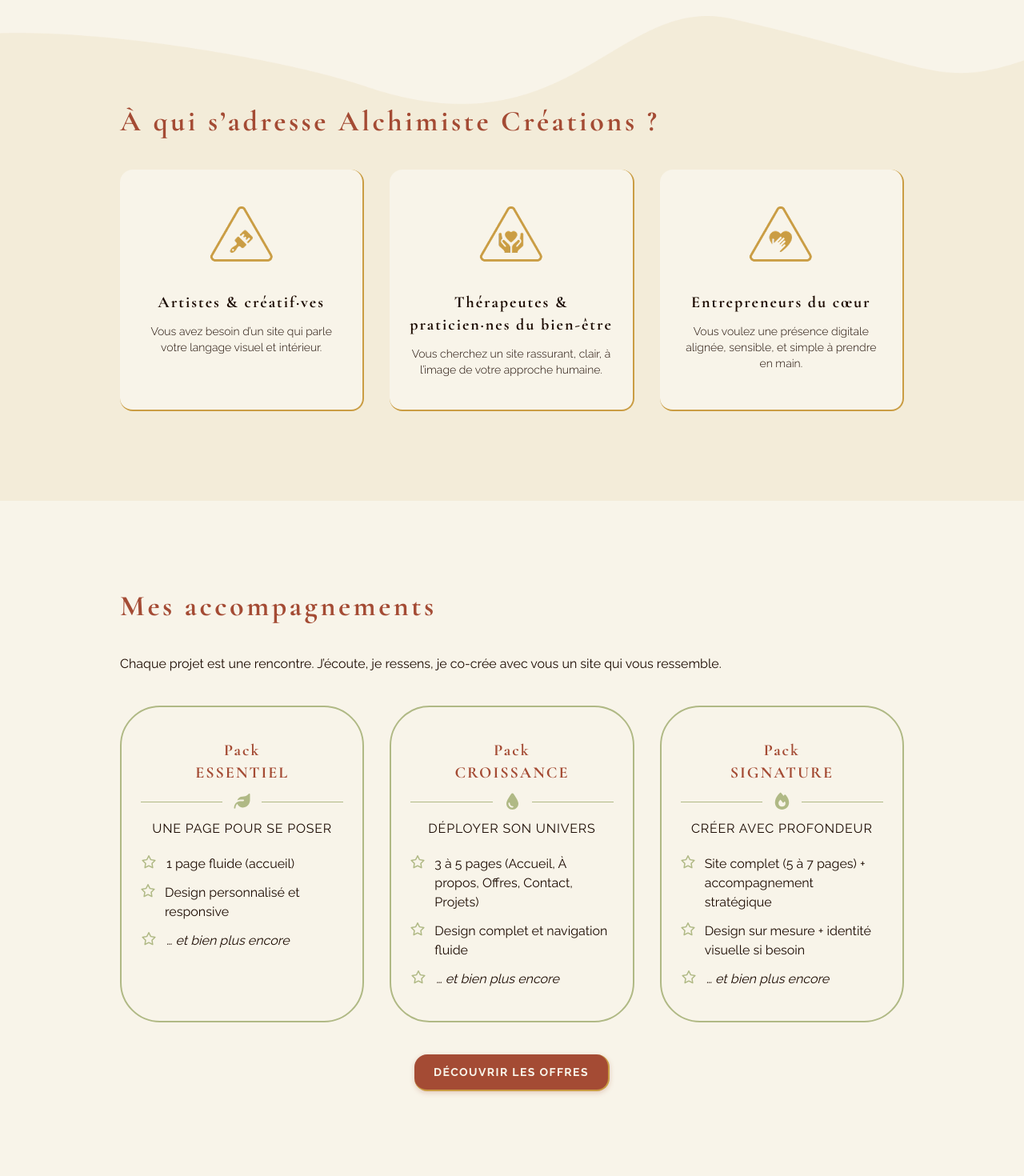
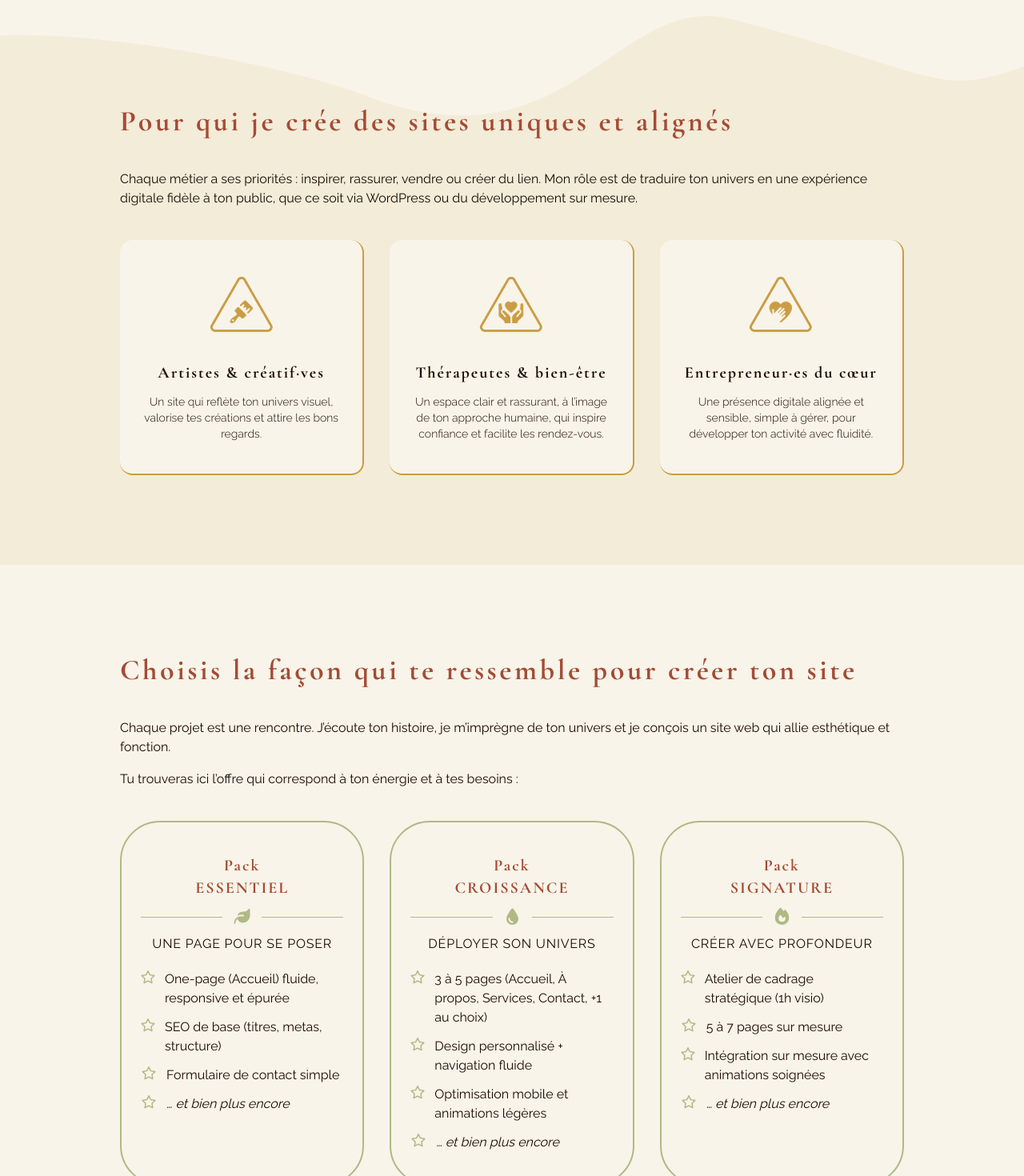
Before and after one commit to stephanievanoverberghe/alchimiste-creations, a Next.js app: page / in a window 1280 px wide. Shown: the part 1260-2730 px from the top of the page at 80% size. Built offline with nearby package versions, Linux system fonts and the light colour scheme.

Commit message:
update(Home): textes

```diff
--- a/src/components/Hero.tsx
+++ b/src/components/Hero.tsx
@@ -8,8 +8,9 @@ export default function Hero() {
 
     const textMap: Record<string, { title: string; paragraph: string }> = {
         '/': {
-            title: 'Transformer vos idées en expériences digitales vivantes',
-            paragraph: 'Je crée des sites web sensibles, intuitifs et porteurs de sens, pour celles et ceux qui veulent une présence digitale alignée avec leur énergie.',
+            title: 'Créer un site web sur mesure, sensible et aligné à ton énergie',
+            paragraph:
+                'Sites vitrines et boutiques en ligne, alliant esthétique, fluidité et sens. Que tu sois artiste, thérapeute, coach ou entrepreneur·e du cœur, je transforme tes idées en expériences digitales vivantes.',
         },
         '/a-propos': {
             title: 'Derrière Alchimiste Créations, une femme qui crée du lien',
--- a/src/components/sections/home/AudienceCard.tsx
+++ b/src/components/sections/home/AudienceCard.tsx
@@ -14,7 +14,7 @@ export default function AudienceCard({ icon, alt, title, description }: Audience
         <div className="bg-background rounded-2xl px-4 py-8 border-b-2 border-b-ormat border-r-2 border-r-ormat flex flex-col items-center gap-3 md:px-6 md:py-10">
             <Image src={icon} alt={alt} width={100} height={100} className="w-12 h-12 md:w-[100px] md:h-[100px]" />
             <h3 className="text-base lg:text-xl font-bold tracking-wide md:tracking-widest">{title}</h3>
-            <p className="text-xs md:text-sm font-light max-w-[250px]">{description}</p>
+            <p className="text-xs md:text-sm font-light">{description}</p>
         </div>
     );
 }
--- a/src/components/sections/home/Intro.tsx
+++ b/src/components/sections/home/Intro.tsx
@@ -19,24 +19,24 @@ export default function IntroSection() {
                         <Image src="/deco/triangle.png" alt="Décoration triangle" width={120} height={120} className="rotate-[25deg]" />
                     </div>
 
-                    {/* Photo au-dessus */}
+                    {/* Photo */}
                     <div className="relative z-10 w-32 md:w-48 lg:w-56 xl:w-64 aspect-square rounded-full overflow-hidden">
                         <Image src="/home/profil.jpeg" alt="Portrait Stéphanie" width={400} height={400} className="object-cover w-full h-full" />
                     </div>
                 </div>
 
-                {/* Texte de présentation */}
-                <div className="text-sm md:text-base leading-relaxed font-light">
+                {/* Texte */}
+                <div className="text-sm md:text-base leading-relaxed">
                     <p>
-                        Je suis Stéphanie, fondatrice d’<strong className="font-bold"> Alchimiste Créations</strong>.
+                        Je suis Stéphanie, fondatrice d’<strong>Alchimiste Créations</strong>.
                     </p>
                     <p className="mt-4">
-                        Développeuse front-end sensible, j’accompagne <strong className="font-bold">les artistes, thérapeutes et entrepreneurs du cœur</strong> à créer un site web
-                        vivant, profondément aligné avec ce qu’ils sont.
+                        J’accompagne les <strong>artistes</strong>, <strong>thérapeutes</strong> et <strong>entrepreneur·es du cœur</strong> à créer un site unique, esthétique et
+                        efficace, qui reflète leur univers et attire les bonnes personnes.
                     </p>
                     <p className="mt-4">
-                        Chez moi, pas de solutions toutes faites. Juste une <strong>écoute vraie</strong>, une <strong className="font-bold">approche intuitive</strong> et un web
-                        qui parle votre <strong className="font-bold">langue intérieure</strong>.
+                        Ici, pas de modèles figés : chaque projet naît de ton énergie, de ta vision et de ton histoire, pour que ton site devienne un espace vivant, aligné et utile
+                        au quotidien.
                     </p>
                 </div>
             </div>
--- a/src/components/sections/home/OfferCard.tsx
+++ b/src/components/sections/home/OfferCard.tsx
@@ -34,7 +34,7 @@ export default function OfferCard({ title, subtitle, items, centralIcon }: Offer
 
             {/* Liste */}
             <ul className="text-left flex flex-col gap-3 mt-2">
-                {items.slice(0, 2).map((item, idx) => (
+                {items.slice(0, 3).map((item, idx) => (
                     <li key={idx} className="flex gap-3 items-start">
                         <FontAwesomeIcon icon={faStarRegular} className="text-sauge mt-[2px] text-[10px] md:text-sm lg:text-base" />
                         <span className="text-xs md:text-sm lg:text-base">{item}</span>
--- a/src/components/sections/home/Offers.tsx
+++ b/src/components/sections/home/Offers.tsx
@@ -24,7 +24,6 @@ export default function OffersSection() {
             const data = await getPacks();
             setPacks(data);
         }
-
         fetchData();
     }, []);
 
@@ -33,10 +32,15 @@ export default function OffersSection() {
     return (
         <section className="relative py-10 md:py-28 px-6 md:px-12 lg:px-[100px] xl:px-[150px] bg-background">
             <div className="relative z-10 text-foreground">
-                <h2 className="text-center lg:text-start text-2xl lg:text-4xl font-semibold tracking-widest text-terracotta mb-5 md:mb-10">Mes accompagnements</h2>
-                <p className="mb-5 md:mb-10 text-sm md:text-base text-center lg:text-start">
-                    Chaque projet est une rencontre. J’écoute, je ressens, je co-crée avec vous un site qui vous ressemble.
+                <h2 className="text-center lg:text-start text-2xl lg:text-4xl font-semibold tracking-widest text-terracotta mb-5 md:mb-10">
+                    Choisis la façon qui te ressemble pour créer ton site
+                </h2>
+
+                <p className="text-sm md:text-base text-center lg:text-start">
+                    Chaque projet est une rencontre. J’écoute ton histoire, je m’imprègne de ton univers et je conçois un site web qui allie esthétique et fonction.
                 </p>
+
+                <p className="mt-4 mb-5 md:mb-10 text-sm md:text-base text-center lg:text-start">Tu trouveras ici l’offre qui correspond à ton énergie et à tes besoins :</p>
 
                 <div className="grid grid-cols-1 md:grid-cols-3 gap-4 md:gap-8 mb-5 md:mb-10">
                     {packs.map((pack, index) => (
@@ -46,7 +50,7 @@ export default function OffersSection() {
 
                 <div className="text-center">
                     <Link href="/offres">
-                        <Button>Découvrir les offres</Button>
+                        <Button>Voir les détails des offres</Button>
                     </Link>
                 </div>
             </div>
--- a/src/components/sections/home/TargetAudience.tsx
+++ b/src/components/sections/home/TargetAudience.tsx
@@ -17,27 +17,32 @@ export default function TargetAudienceSection() {
             {/* Contenu principal */}
             <div className="relative z-10">
                 <h2 className="text-center lg:text-start text-2xl lg:text-4xl font-semibold tracking-widest text-terracotta mb-5 md:mb-10">
-                    À qui s’adresse Alchimiste Créations ?
+                    Pour qui je crée des sites uniques et alignés
                 </h2>
+
+                <p className="text-sm mb-5 md:mb-10 md:text-base text-center lg:text-start">
+                    Chaque métier a ses priorités : inspirer, rassurer, vendre ou créer du lien. Mon rôle est de traduire ton univers en une expérience digitale fidèle à ton
+                    public, que ce soit via WordPress ou du développement sur mesure.
+                </p>
 
                 <div className="w-full mx-auto grid grid-cols-1 md:grid-cols-3 gap-4 md:gap-8 text-center">
                     <AudienceCard
                         icon="/deco/icon-artist.png"
                         alt="Artistes"
                         title="Artistes & créatif·ves"
-                        description="Vous avez besoin d’un site qui parle votre langage visuel et intérieur."
+                        description=" Un site qui reflète ton univers visuel, valorise tes créations et attire les bons regards."
                     />
                     <AudienceCard
                         icon="/deco/icon-therapy.png"
                         alt="Thérapeutes"
-                        title="Thérapeutes & praticien·nes du bien-être"
-                        description="Vous cherchez un site rassurant, clair, à l’image de votre approche humaine."
+                        title="Thérapeutes & bien-être"
+                        description="Un espace clair et rassurant, à l’image de ton approche humaine, qui inspire confiance et facilite les rendez-vous."
                     />
                     <AudienceCard
                         icon="/deco/icon-business.png"
                         alt="Entrepreneurs"
-                        title="Entrepreneurs du cœur"
-                        description="Vous voulez une présence digitale alignée, sensible, et simple à prendre en main."
+                        title="Entrepreneur·es du cœur"
+                        description="Une présence digitale alignée et sensible, simple à gérer, pour développer ton activité avec fluidité."
                     />
                 </div>
             </div>
--- a/src/data/packs.json
+++ b/src/data/packs.json
@@ -3,37 +3,148 @@
         "slug": "essentiel",
         "titre": "Pack Essentiel",
         "sousTitre": "Une page pour se poser",
-        "cible": "Idéal pour ceux qui débutent, veulent une présence simple et incarnée",
-        "inclus": ["1 page fluide (accueil)", "Design personnalisé et responsive", "Formulaire de contact", "Intégration légère SEO", "Prise en main guidée"],
-        "prix": "À partir de 750€ TTC"
+        "cible": "Idéal pour celles et ceux qui souhaitent poser une première empreinte en ligne, avec une présence claire, élégante et facile à parcourir.",
+        "inclus": [
+            "One-page (Accueil) fluide, responsive et épurée",
+            "SEO de base (titres, metas, structure)",
+            "Formulaire de contact simple",
+            "Design harmonisé à votre univers",
+            "Mise en ligne + guide de prise en main (PDF ou vidéo)"
+        ],
+        "prix": "À partir de 650€ TTC",
+        "technoChoix": true,
+        "versions": {
+            "wordpress": {
+                "prix": "À partir de 650€ TTC",
+                "delai": "1 à 2 semaines"
+            },
+            "react": {
+                "prix": "À partir de 750€ TTC",
+                "delai": "2 à 3 semaines"
+            }
+        },
+        "options": [
+            {
+                "label": "Blog / Actus",
+                "prix": {
+                    "wordpress": "+150€",
+                    "react": "+250€"
+                }
+            },
+            {
+                "label": "Formulaire avancé (logique, champs conditionnels)",
+                "prix": {
+                    "wordpress": "+50€",
+                    "react": "+120€"
+                }
+            },
+            {
+                "label": "SEO avancé (plan, maillage interne, données structurées)",
+                "prix": "+150€"
+            }
+        ],
+        "allersRetours": "Ouvert (dans la limite du raisonnable)",
+        "delaiNote": "Délais indicatifs, ajustés selon besoins et disponibilité (profil junior)."
     },
     {
         "slug": "croissance",
         "titre": "Pack Croissance",
         "sousTitre": "Déployer son univers",
-        "cible": "Idéal pour les thérapeutes ou artistes avec plusieurs pôles à présenter",
+        "cible": "Parfait pour développer une vitrine complète et fluide, mettre en valeur plusieurs aspects de votre activité et offrir une navigation engageante.",
         "inclus": [
-            "3 à 5 pages (Accueil, À propos, Offres, Contact, Projets)",
-            "Design complet et navigation fluide",
-            "Optimisation SEO",
-            "Intégration de tes textes ou aide à la rédaction",
-            "Formation à l’utilisation"
+            "3 à 5 pages (Accueil, À propos, Services, Contact, +1 au choix)",
+            "Design personnalisé + navigation fluide",
+            "Optimisation mobile et animations légères",
+            "Formulaire de contact",
+            "SEO de base (titres, metas, structure)",
+            "Mise en avant de témoignages / réalisations (si fournis)",
+            "Guide d’utilisation post-livraison"
         ],
-        "prix": "À partir de 1200€ TTC"
+        "prix": "À partir de 1100€ TTC",
+        "technoChoix": true,
+        "versions": {
+            "wordpress": {
+                "prix": "À partir de 1100€ TTC",
+                "delai": "2 à 3 semaines"
+            },
+            "react": {
+                "prix": "À partir de 1300€ TTC",
+                "delai": "3 à 4 semaines"
+            }
+        },
+        "options": [
+            {
+                "label": "Blog",
+                "prix": {
+                    "wordpress": "+200€",
+                    "react": "+350€"
+                }
+            },
+            {
+                "label": "Réservation en ligne",
+                "prix": {
+                    "wordpress": "+250€",
+                    "react": "—"
+                }
+            },
+            {
+                "label": "E-commerce basique (catalogue simple)",
+                "prix": {
+                    "wordpress": "Sur devis",
+                    "react": "—"
+                }
+            }
+        ],
+        "allersRetours": "Ouvert (dans la limite du raisonnable)",
+        "delaiNote": "Délais indicatifs, ajustés selon besoins et disponibilité (profil junior)."
     },
     {
         "slug": "signature",
         "titre": "Pack Signature",
         "sousTitre": "Créer avec profondeur",
-        "cible": "Idéal pour les entrepreneur·es sensibles avec un projet fort, vision claire",
+        "cible": "Conçu pour celles et ceux qui veulent un site hautement personnalisé, aligné à leur vision, avec un accompagnement stratégique et une finition soignée.",
         "inclus": [
-            "Site complet (5 à 7 pages) + accompagnement stratégique",
-            "Design sur mesure + identité visuelle si besoin",
-            "Refonte de contenu from scratch",
-            "SEO, accessibilité, performances",
-            "Maintenance + suivi 1 mois après mise en ligne",
-            "Éventuelle page de blog"
+            "Atelier de cadrage stratégique (1h visio)",
+            "5 à 7 pages sur mesure",
+            "Intégration sur mesure avec animations soignées",
+            "Design raffiné, aligné à votre univers visuel",
+            "Conseil rédactionnel (à partir de vos textes)",
+            "SEO optimisé (structure, contenus, performance)",
+            "Accessibilité et bonnes pratiques UX",
+            "Maintenance & support 1 mois après mise en ligne",
+            "Possibilité d'intégrer un blog ou un espace ressources"
         ],
-        "prix": "À partir de 1900€ TTC"
+        "prix": "À partir de 1700€ TTC",
+        "technoChoix": true,
+        "versions": {
+            "wordpress": {
+                "prix": "À partir de 1700€ TTC",
+                "delai": "3 à 4 semaines"
+            },
+            "react": {
+                "prix": "À partir de 2000€ TTC",
+                "delai": "4 à 6 semaines"
+            }
+        },
+        "options": [
+            {
+                "label": "E-commerce complet (WP / Prestashop)",
+                "prix": "Sur devis"
+            },
+            {
+                "label": "Multilingue",
+                "prix": {
+                    "wordpress": "+300€",
+                    "react": "+500€"
+                }
+            },
+            {
+                "label": "SEO avancé + stratégie de contenu",
+                "prix": "+400€"
+            }
+        ],
+        "allersRetours": "Ouvert (dans la limite du raisonnable)",
+        "delaiNote": "Délais indicatifs, ajustés selon la complexité et vos besoins.",
+        "exclusions": ["Pas de création de logo / identité visuelle complète (UI Web uniquement)"]
     }
 ]
```
Also changed, not shown: src/app/globals.css (+16 -0 lines), src/components/Header.tsx (+28 -17 lines), src/components/sections/home/CallToAction.tsx (+4 -6 lines), src/components/sections/home/Quote.tsx (+22 -10 lines).
